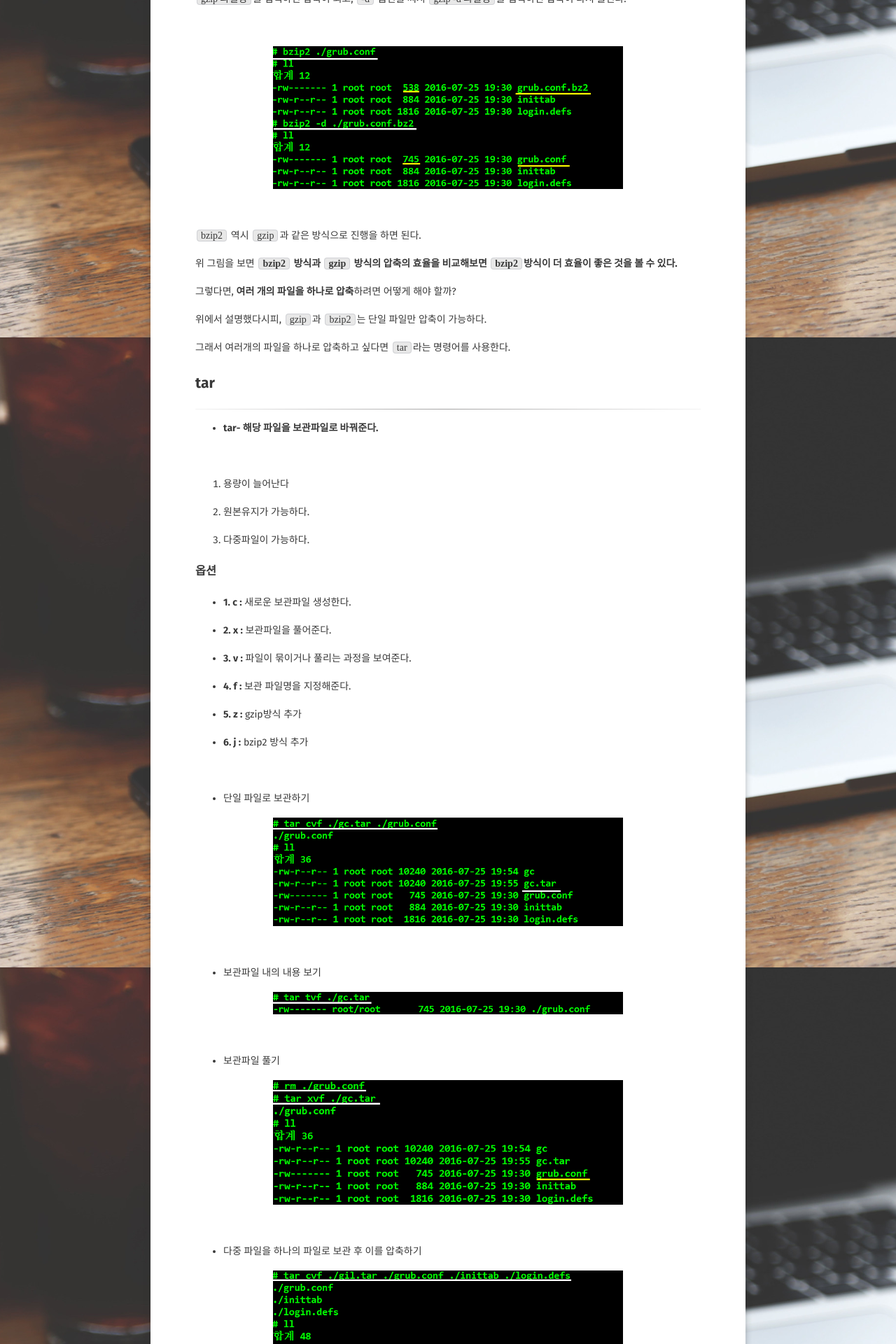
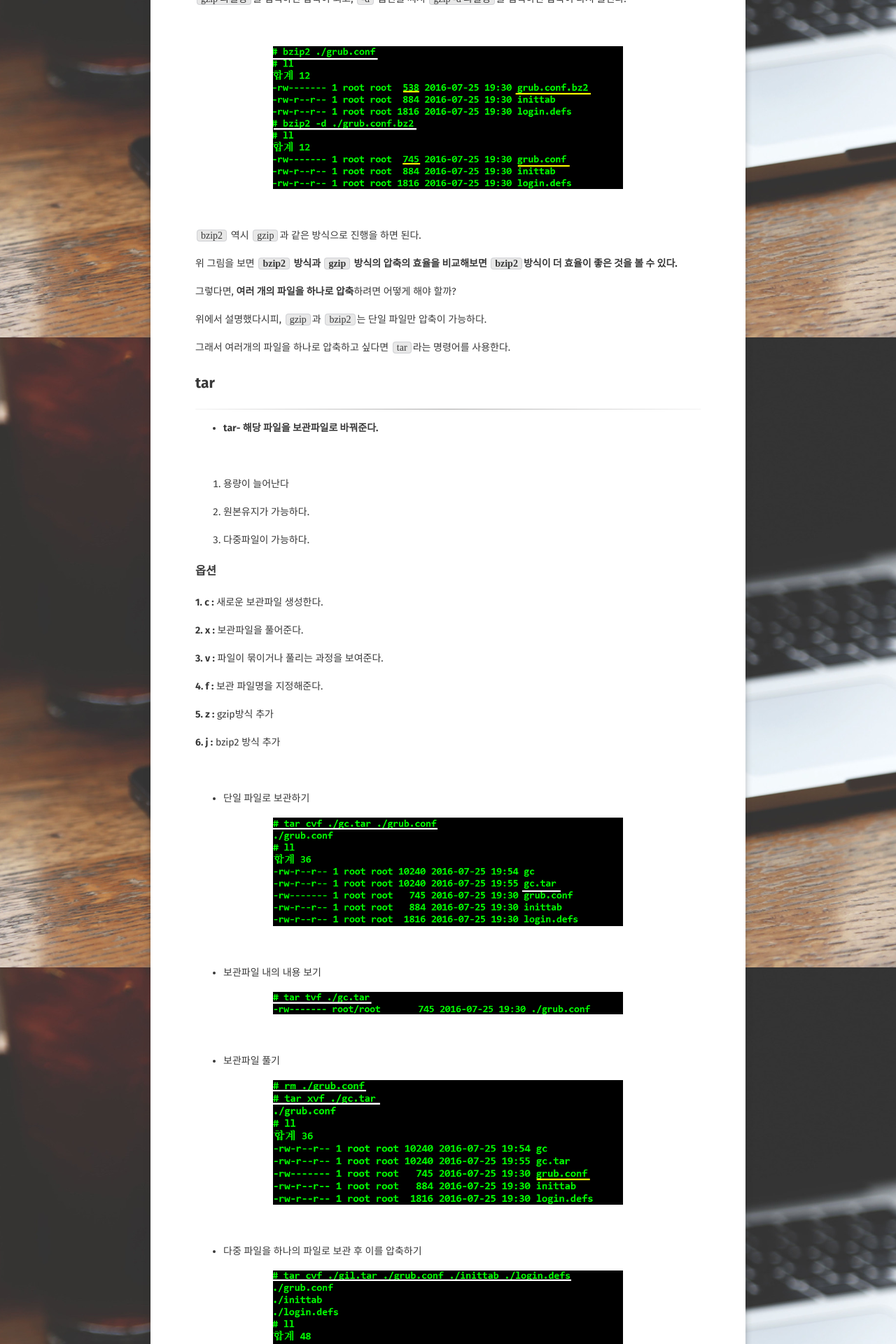
Before and after one commit to BKJang/DEVLOG, a Jekyll site: the page built from _posts/linux/2018-11-09-Linux_Compression.md, in a window 1280 px wide. Shown: the part 1318-3238 px from the top of the page at 70% size. Built offline with Jekyll 4.4.1, drawn with Linux system fonts in a browser that asks for light colours; some web fonts are replaced; comment, search, counter and statistics services are not loaded.

Commit message:
양식 수정

```diff
--- a/_posts/linux/2018-11-09-Linux_Compression.md
+++ b/_posts/linux/2018-11-09-Linux_Compression.md
@@ -65,17 +65,17 @@ feature: '/assets/img/Linux.jpg'
 
 ### 옵션
 
-* **1. c :** 새로운 보관파일 생성한다.
+**1. c :** 새로운 보관파일 생성한다.
 
-* **2. x :** 보관파일을 풀어준다.
+**2. x :** 보관파일을 풀어준다.
 
-* **3. v :** 파일이 묶이거나 풀리는 과정을 보여준다.
+**3. v :** 파일이 묶이거나 풀리는 과정을 보여준다.
 
-* **4. f :** 보관 파일명을 지정해준다.
+**4. f :** 보관 파일명을 지정해준다.
 
-* **5. z :** gzip방식 추가
+**5. z :** gzip방식 추가
 
-* **6. j :** bzip2 방식 추가
+**6. j :** bzip2 방식 추가
 
 <br/>
 
```
Also changed, not shown: _posts/linux/2018-11-27-Linux_rpm.md (+4 -4 lines).
